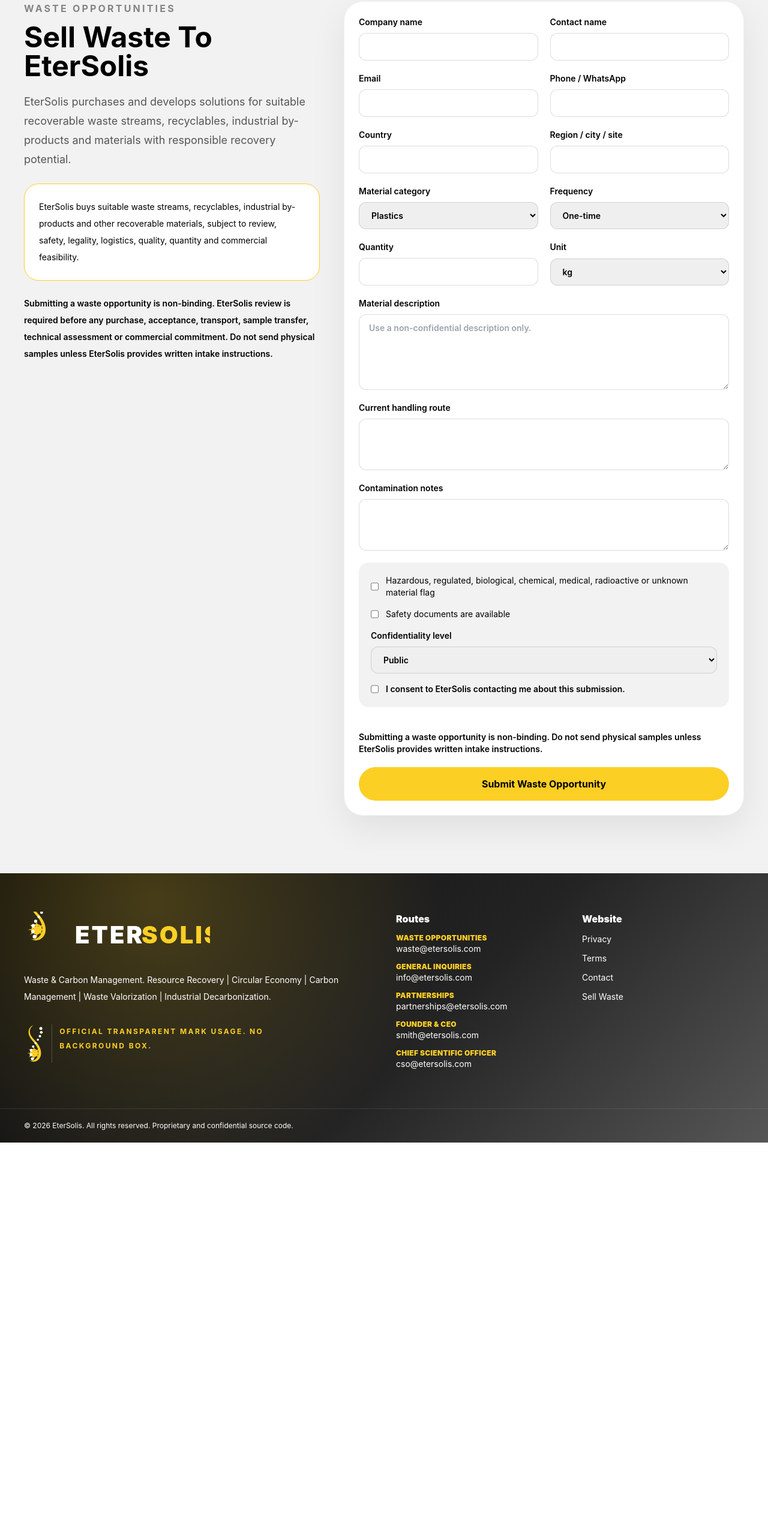
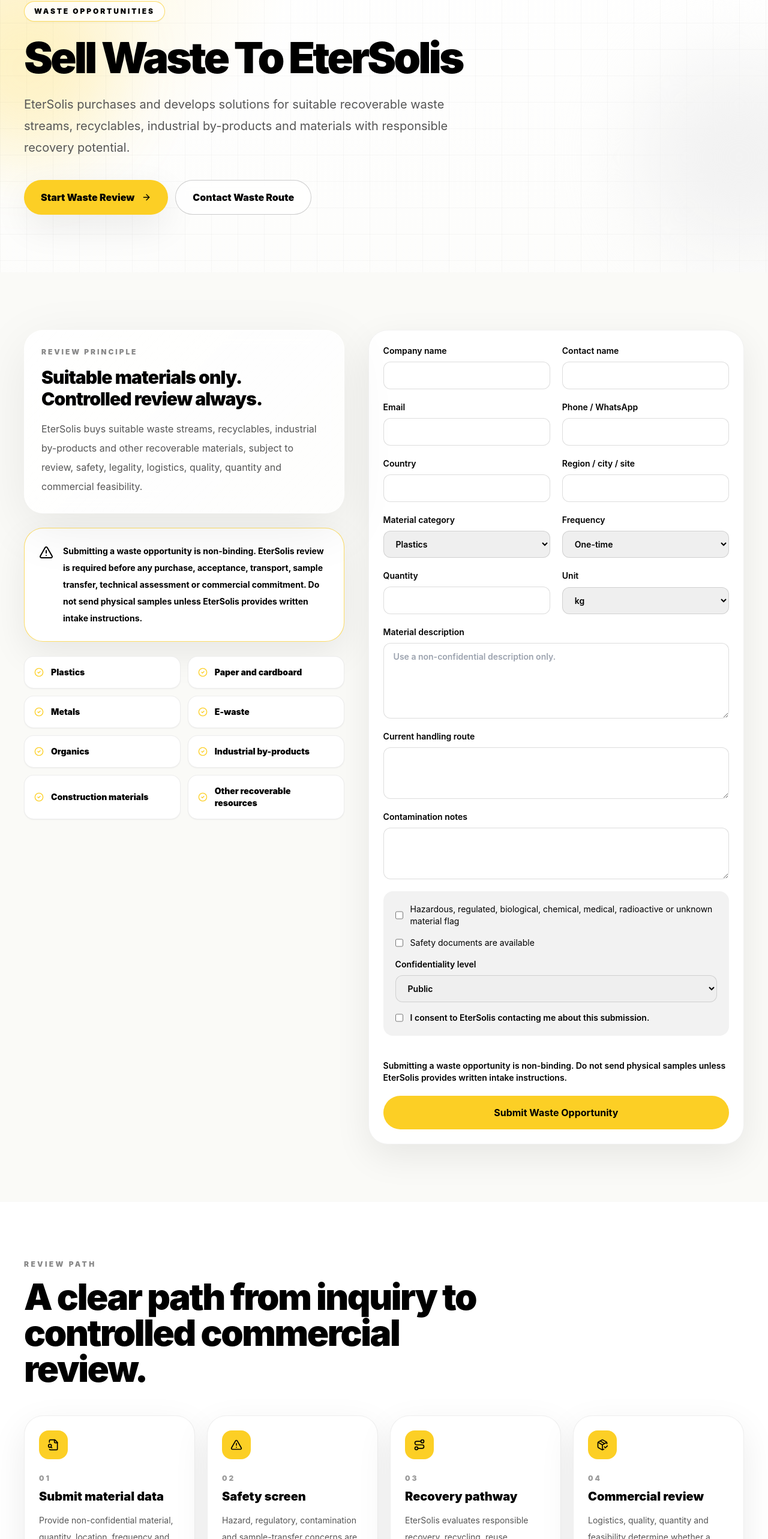
Before and after one commit to ralstonleesmith/EterSolis, a Next.js app: page /sell-waste in a window 1280 px wide. Shown: the part 173-2739 px from the top of the page at 60% size. Before the commit the page ends 2078 px from the top, so only its background shows below. Built offline with nearby package versions, Linux system fonts and the light colour scheme; no server answers.

Commit message:
Polish Sell Waste page experience

```diff
--- a/src/app/sell-waste/page.tsx
+++ b/src/app/sell-waste/page.tsx
@@ -1,5 +1,16 @@
 import type { Metadata } from 'next';
+import { AlertTriangle, CheckCircle2, FileSearch, PackageCheck, Route } from 'lucide-react';
 import { WasteOpportunityForm } from '@/components/forms/WasteOpportunityForm';
+import { PageHero } from '@/components/ui/PageHero';
+
+const reviewSteps = [
+  { icon: FileSearch, title: 'Submit material data', text: 'Provide non-confidential material, quantity, location, frequency and handling context.' },
+  { icon: AlertTriangle, title: 'Safety screen', text: 'Hazard, regulatory, contamination and sample-transfer concerns are routed for controlled review.' },
+  { icon: Route, title: 'Recovery pathway', text: 'EterSolis evaluates responsible recovery, recycling, reuse, valorization or partner pathways.' },
+  { icon: PackageCheck, title: 'Commercial review', text: 'Logistics, quality, quantity and feasibility determine whether a commercial discussion should proceed.' }
+];
+
+const acceptedCategories = ['Plastics', 'Paper and cardboard', 'Metals', 'E-waste', 'Organics', 'Industrial by-products', 'Construction materials', 'Other recoverable resources'];
 
 export const metadata: Metadata = {
   title: 'Sell Waste To EterSolis | Waste Stream and Material Recovery Opportunities',
@@ -9,23 +20,63 @@
 
 export default function SellWastePage() {
   return (
-    <section className="section-padding bg-cool">
-      <div className="container-shell grid gap-10 lg:grid-cols-[0.85fr_1.15fr]">
-        <div>
-          <p className="font-bold uppercase tracking-[0.2em] text-coal/70">Waste opportunities</p>
-          <h1 className="mt-3 text-5xl font-bold text-carbon">Sell Waste To EterSolis</h1>
-          <p className="mt-5 text-lg leading-8 text-coal">
-            EterSolis purchases and develops solutions for suitable recoverable waste streams, recyclables, industrial by-products and materials with responsible recovery potential.
+    <>
+      <PageHero
+        eyebrow="Waste opportunities"
+        title="Sell Waste To EterSolis"
+        description="EterSolis purchases and develops solutions for suitable recoverable waste streams, recyclables, industrial by-products and materials with responsible recovery potential."
+        primaryLabel="Start Waste Review"
+        primaryHref="#waste-form"
+        secondaryLabel="Contact Waste Route"
+        secondaryHref="mailto:waste@etersolis.com"
+      />
+      <section className="section-padding bg-[#FAFAF7] dark:bg-black">
+        <div className="container-shell grid gap-10 lg:grid-cols-[0.92fr_1.08fr]">
+          <div className="space-y-6">
+            <div className="glass-panel rounded-[2rem] p-7">
+              <p className="text-xs font-black uppercase tracking-[0.24em] text-coal/70 dark:text-sunshine">Review principle</p>
+              <h2 className="mt-4 text-3xl font-black tracking-[-0.03em] text-carbon dark:text-white">Suitable materials only. Controlled review always.</h2>
+              <p className="mt-4 leading-8 text-coal dark:text-white/76">
+                EterSolis buys suitable waste streams, recyclables, industrial by-products and other recoverable materials, subject to review, safety, legality, logistics, quality, quantity and commercial feasibility.
               </p>
-          <div className="mt-6 rounded-3xl border border-sunshine bg-white p-6 text-sm leading-7 text-carbon">
-            EterSolis buys suitable waste streams, recyclables, industrial by-products and other recoverable materials, subject to review, safety, legality, logistics, quality, quantity and commercial feasibility.
             </div>
-          <p className="mt-6 text-sm font-semibold leading-7 text-carbon">
+            <div className="rounded-[2rem] border border-sunshine/70 bg-white p-6 shadow-soft dark:bg-white/5">
+              <div className="flex gap-4">
+                <AlertTriangle className="mt-1 h-6 w-6 shrink-0 text-carbon dark:text-sunshine" />
+                <p className="text-sm font-bold leading-7 text-carbon dark:text-white/82">
                   Submitting a waste opportunity is non-binding. EterSolis review is required before any purchase, acceptance, transport, sample transfer, technical assessment or commercial commitment. Do not send physical samples unless EterSolis provides written intake instructions.
                 </p>
               </div>
+            </div>
+            <div className="grid gap-3 sm:grid-cols-2">
+              {acceptedCategories.map((category) => (
+                <div key={category} className="flex items-center gap-3 rounded-2xl border border-coal/10 bg-white p-4 text-sm font-black text-carbon shadow-sm dark:border-white/10 dark:bg-white/5 dark:text-white">
+                  <CheckCircle2 className="h-4 w-4 text-sunshine" /> {category}
+                </div>
+              ))}
+            </div>
+          </div>
+          <div id="waste-form" className="scroll-mt-28">
             <WasteOpportunityForm />
           </div>
+        </div>
       </section>
+      <section className="section-padding bg-white dark:bg-[#050505]">
+        <div className="container-shell">
+          <p className="text-xs font-black uppercase tracking-[0.28em] text-coal/70 dark:text-sunshine">Review path</p>
+          <h2 className="mt-4 max-w-3xl text-4xl font-black tracking-[-0.04em] text-carbon dark:text-white md:text-6xl">A clear path from inquiry to controlled commercial review.</h2>
+          <div className="mt-12 grid gap-5 md:grid-cols-4">
+            {reviewSteps.map(({ icon: Icon, title, text }, index) => (
+              <article key={title} className="card-hover rounded-[2rem] border border-coal/10 bg-white p-6 shadow-soft dark:border-white/10 dark:bg-white/5">
+                <div className="flex h-12 w-12 items-center justify-center rounded-2xl bg-sunshine text-black"><Icon className="h-5 w-5" /></div>
+                <p className="mt-6 text-xs font-black uppercase tracking-[0.24em] text-coal/60 dark:text-white/45">0{index + 1}</p>
+                <h3 className="mt-2 text-xl font-black text-carbon dark:text-white">{title}</h3>
+                <p className="mt-3 text-sm leading-7 text-coal dark:text-white/70">{text}</p>
+              </article>
+            ))}
+          </div>
+        </div>
+      </section>
+    </>
   );
 }
```
Lines whose indentation alone changed are shown as unchanged.
